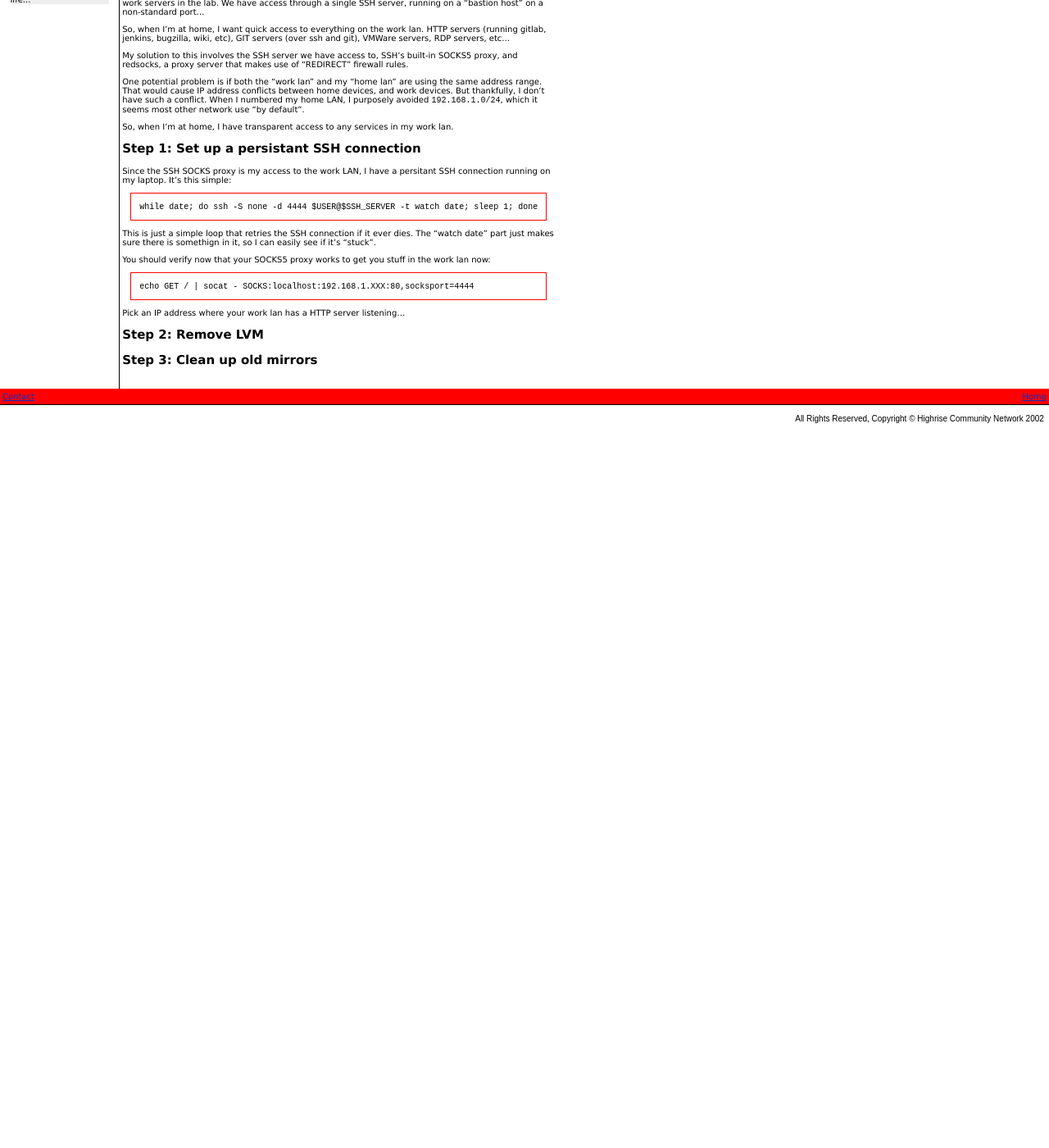
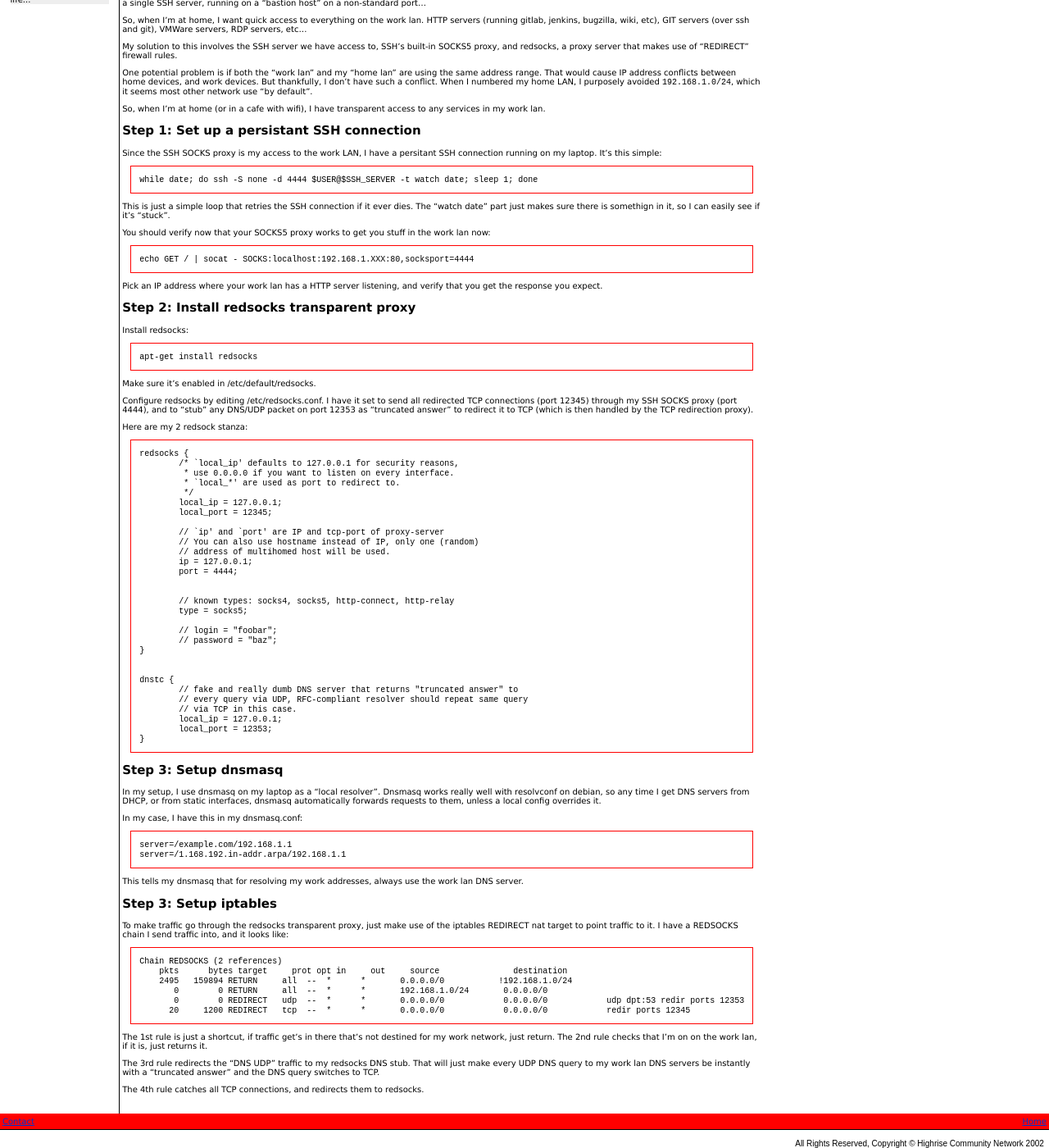
Before and after one commit to mountie/mountie.github.com, a Jekyll site: the page built from _posts/2012-11-27-redsocks-ssh-vpn.markdown, in a window 1280 px wide and 1400 px high, scrolled down 205 px. Shown: the whole window at 82% size. Built offline with Jekyll 4.4.1, drawn with Linux system fonts in a browser that asks for light colours; a script that is not in the unit is left out; before the commit the page ends 900 px from its top, so only the background shows below that.

Commit message:
Redsocks VPN

```diff
--- a/_posts/2012-11-27-redsocks-ssh-vpn.markdown
+++ b/_posts/2012-11-27-redsocks-ssh-vpn.markdown
@@ -25,7 +25,7 @@ range.  That would cause IP address conflicts between home devices, and work dev
 thankfully, I don't have such a conflict.  When I numbered my home LAN, I purposely avoided
 `192.168.1.0/24`, which it seems most other network use "by default".
 
-So, when I'm at home, I have transparent access to any services in my work lan.
+So, when I'm at home (or in a cafe with wifi), I have transparent access to any services in my work lan.
 
 
 Step 1:  Set up a persistant SSH connection
@@ -42,10 +42,92 @@ You should verify now that your SOCKS5 proxy works to get you stuff in the work
 
 	echo GET / | socat - SOCKS:localhost:192.168.1.XXX:80,socksport=4444
 
-Pick an IP address where your work lan has a HTTP server listening...
+Pick an IP address where your work lan has a HTTP server listening, and verify that you get
+the response you expect.
 
-Step 2:  Remove LVM
+Step 2: Install redsocks transparent proxy
 -----------------------------------------------------------------------------------------------
 
-Step 3: Clean up old mirrors
+Install redsocks:
+
+	apt-get install redsocks
+
+Make sure it's enabled in /etc/default/redsocks.
+
+Configure redsocks by editing /etc/redsocks.conf.  I have it set to send all
+redirected TCP connections (port 12345) through my SSH SOCKS proxy (port 4444),
+and to "stub" any DNS/UDP packet on port 12353 as "truncated answer" to redirect it to
+TCP (which is then handled by the TCP redirection proxy).
+
+Here are my 2 redsock stanza:
+
+	redsocks {
+		/* `local_ip' defaults to 127.0.0.1 for security reasons,
+		 * use 0.0.0.0 if you want to listen on every interface.
+		 * `local_*' are used as port to redirect to.
+		 */
+		local_ip = 127.0.0.1;
+		local_port = 12345;
+
+		// `ip' and `port' are IP and tcp-port of proxy-server
+		// You can also use hostname instead of IP, only one (random)
+		// address of multihomed host will be used.
+		ip = 127.0.0.1;
+		port = 4444;
+
+
+		// known types: socks4, socks5, http-connect, http-relay
+		type = socks5;
+
+		// login = "foobar";
+		// password = "baz";
+	}
+
+
+	dnstc {
+		// fake and really dumb DNS server that returns "truncated answer" to
+		// every query via UDP, RFC-compliant resolver should repeat same query
+		// via TCP in this case.
+		local_ip = 127.0.0.1;
+		local_port = 12353;
+	}
+
+
+
+Step 3: Setup dnsmasq
 -----------------------------------------------------------------------------------------------
+
+In my setup, I use dnsmasq on my laptop as a "local resolver".  Dnsmasq works really well with resolvconf
+on debian, so any time I get DNS servers from DHCP, or from static interfaces, dnsmasq automatically
+forwards requests to them, unless a local config overrides it.
+
+In my case, I have this in my dnsmasq.conf:
+
+	server=/example.com/192.168.1.1
+	server=/1.168.192.in-addr.arpa/192.168.1.1
+
+This tells my dnsmasq that for resolving my work addresses, always use the work lan DNS server.
+
+Step 3: Setup iptables
+-----------------------------------------------------------------------------------------------
+
+To make traffic go through the redsocks transparent proxy, just make use of the iptables
+REDIRECT nat target to point traffic to it.  I have a REDSOCKS chain I send traffic into,
+and it looks like:
+
+	Chain REDSOCKS (2 references)
+	    pkts      bytes target     prot opt in     out     source               destination
+	    2495   159894 RETURN     all  --  *      *       0.0.0.0/0           !192.168.1.0/24
+	       0        0 RETURN     all  --  *      *       192.168.1.0/24       0.0.0.0/0
+	       0        0 REDIRECT   udp  --  *      *       0.0.0.0/0            0.0.0.0/0            udp dpt:53 redir ports 12353
+	      20     1200 REDIRECT   tcp  --  *      *       0.0.0.0/0            0.0.0.0/0            redir ports 12345
+
+The 1st rule is just a shortcut, if traffic get's in there that's not destined
+for my work network, just return.  The 2nd rule checks that I'm on on the work lan,
+if it is, just returns it.
+
+The 3rd rule redirects the "DNS UDP" traffic to my redsocks DNS stub.  That will
+just make every UDP DNS query to my work lan DNS servers be instantly with a "truncated answer"
+and the DNS query switches to TCP.
+
+The 4th rule catches all TCP connections, and redirects them to redsocks.
```
